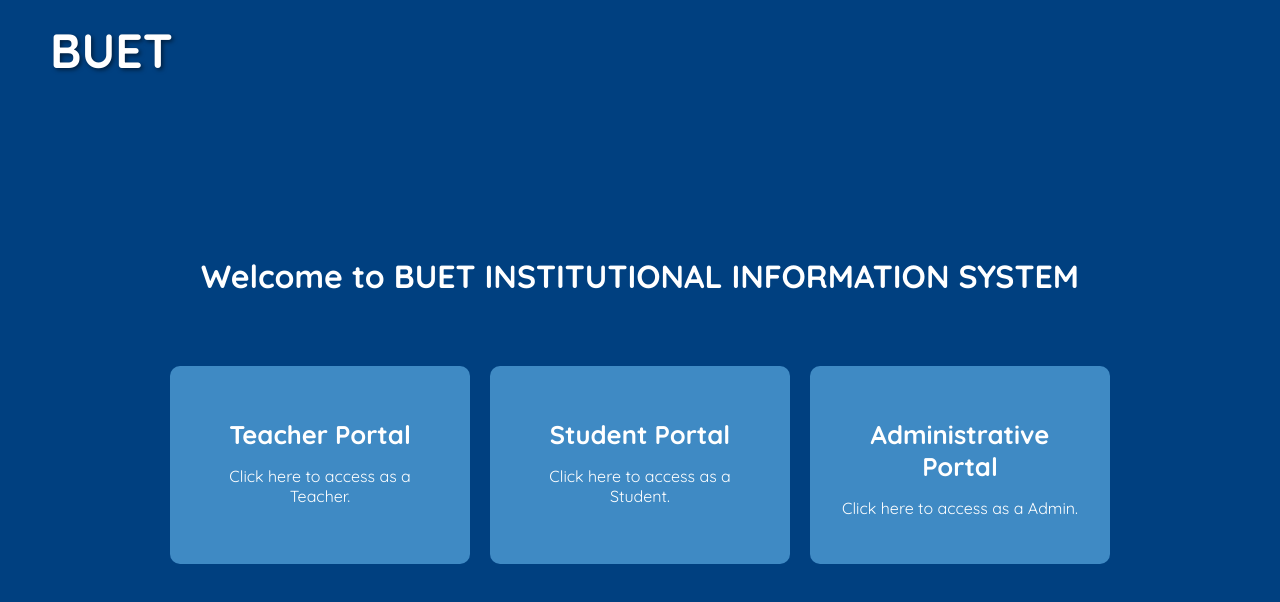
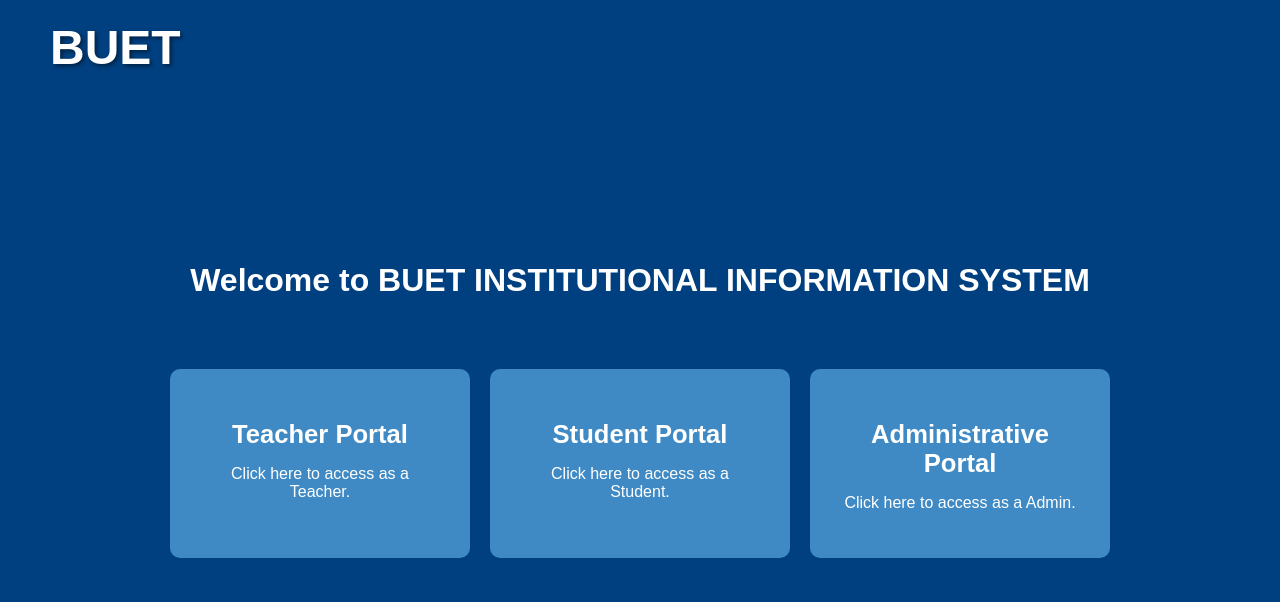
Before and after one commit to Apurbo-Das-Pranto/BIIS-Project, a React (Create React App) app in the folder frontend/: page / in a window 1280 px wide. Shown: the top 602 px of the page. Built offline with nearby package versions, Linux system fonts and the light colour scheme.

Commit message:
update page

```diff
--- a/frontend/src/components/css/AccessCard.module.css
+++ b/frontend/src/components/css/AccessCard.module.css
@@ -1,4 +1,8 @@
 /* Individual card styling */
+body {
+  font-family: Arial, sans-serif;
+}
+
 .card {
   background-color: #3f8ac4;
   padding: 30px; /* Increased padding for more space inside */
--- a/frontend/src/components/css/LandingPage.module.css
+++ b/frontend/src/components/css/LandingPage.module.css
@@ -1,4 +1,8 @@
 /* Container for the landing page */
+body {
+  font-family: Arial, sans-serif;
+}
+
 .landingContainer {
   display: flex;
   flex-direction: column;
```
